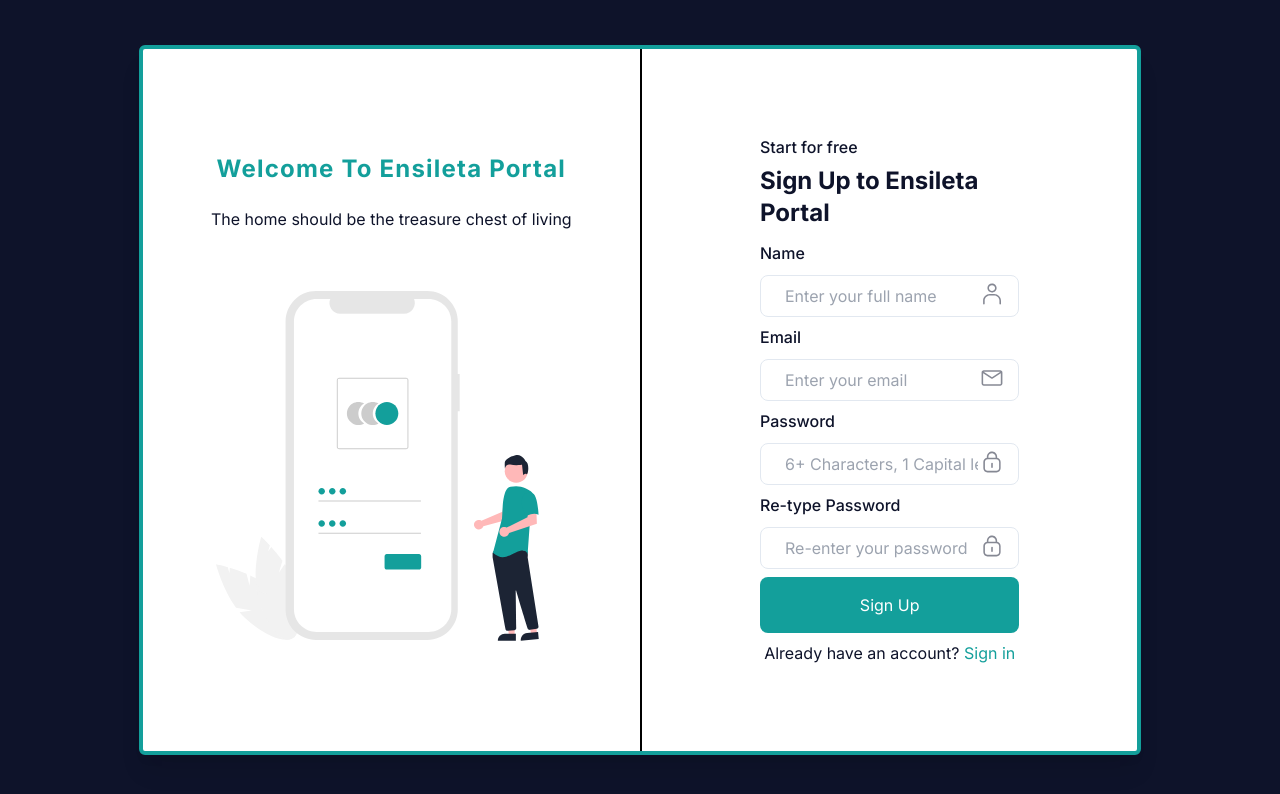
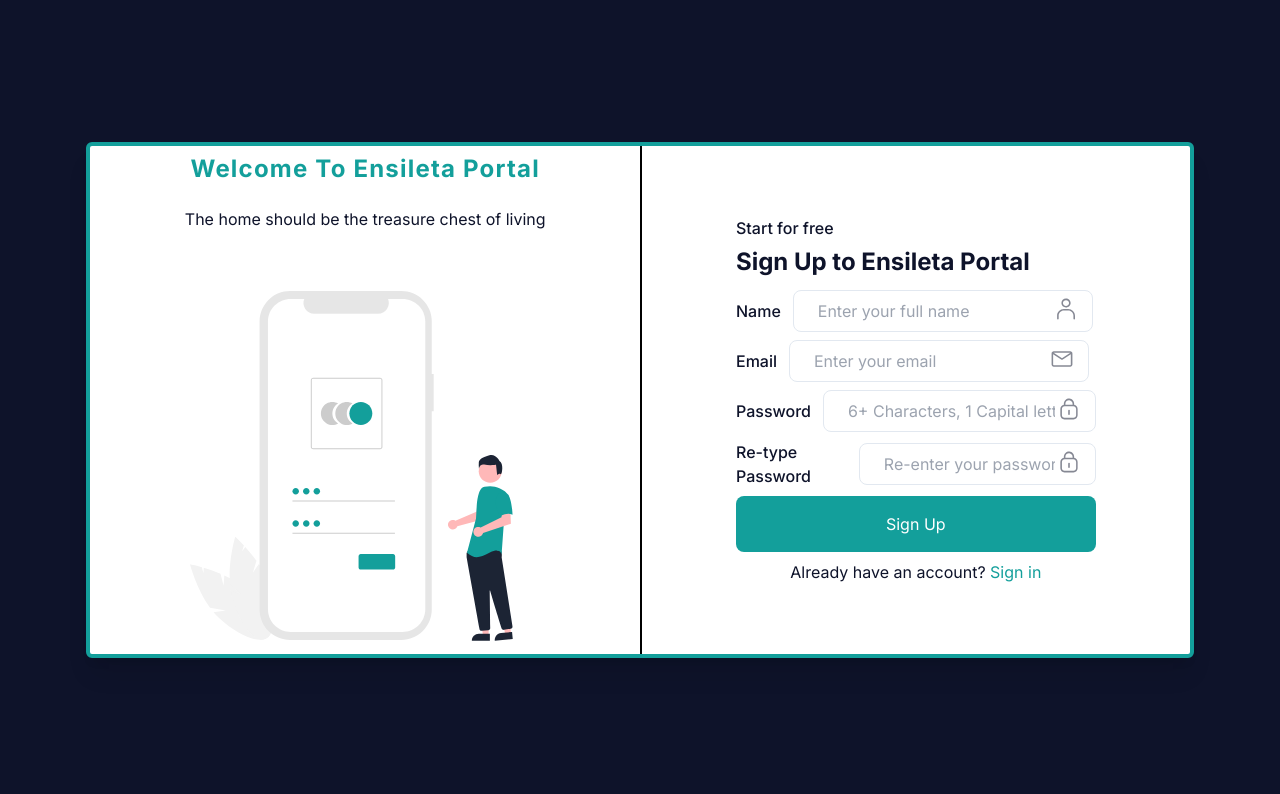
Before and after one commit to prithvi60/ensileta_portal, a Next.js app: page /portal/signup in a window 1280 px wide. Shown: the top 794 px of the page. Built offline with nearby package versions, Linux system fonts and the light colour scheme.

Commit message:
latest update

```diff
--- a/app/api/graphql/route.ts
+++ b/app/api/graphql/route.ts
@@ -1,7 +1,7 @@
 import { ApolloServer } from "@apollo/server";
 import { startServerAndCreateNextHandler } from "@as-integrations/next";
-import { typeDefs } from "@/constants/TypeDefs";
-import { resolvers } from "@/constants/Resolvers";
+import { typeDefs } from "@/lib/TypeDefs";
+import { resolvers } from "@/lib/Resolvers";
 import { NextRequest } from "next/server";
 
 const server = new ApolloServer({ typeDefs, resolvers });
--- a/app/layout.tsx
+++ b/app/layout.tsx
@@ -2,6 +2,7 @@ import type { Metadata } from "next";
 import { Inter } from "next/font/google";
 import "./globals.css";
 import { Providers } from "./Providers";
+import { Toaster } from "react-hot-toast";
 
 const inter = Inter({ subsets: ["latin"] });
 
@@ -19,7 +20,7 @@ export default function RootLayout({
     <html lang="en">
       <body className={inter.className}>
         <Providers>
-          {children}</Providers>
+          {children}<Toaster /></Providers>
       </body>
     </html>
   );
--- a/app/portal/signup/page.tsx
+++ b/app/portal/signup/page.tsx
@@ -1,7 +1,7 @@
 "use client"
 
 import { SignUp } from '@/components/SignUp';
-import { SIGN_UP } from '@/constants/Queries';
+import { SIGN_UP } from '@/lib/Queries';
 import { useMutation } from '@apollo/client';
 import { useState } from 'react';
 const Page = () => {
--- a/components/Header/index.tsx
+++ b/components/Header/index.tsx
@@ -5,7 +5,7 @@ import DropdownNotification from "./DropdownNotification";
 import DropdownUser from "./DropdownUser";
 import Image from "next/image";
 import { useMutation } from "@apollo/client";
-import { SIGN_UP } from "@/constants/Queries";
+import { SIGN_UP } from "@/lib/Queries";
 
 const Header = (props: {
   sidebarOpen: string | boolean | undefined;
--- a/components/SignIn.tsx
+++ b/components/SignIn.tsx
@@ -3,37 +3,79 @@ import { signIn } from 'next-auth/react';
 import Link from 'next/link'
 import { useRouter } from 'next/navigation';
 import React, { useState } from 'react'
+import { zodResolver } from "@hookform/resolvers/zod";
+import { SubmitHandler, useForm } from "react-hook-form";
+import { z } from "zod";
+import toast from 'react-hot-toast';
+
+const schema = z.object({
+    email: z.string().email({ message: "Invalid email address" }),
+    password: z.string().min(6),
+});
+
+type FormFields = z.infer<typeof schema>;
 
 export const SignIn = () => {
-    const [email, setEmail] = useState("");
-    const [password, setPassword] = useState("");
     const router = useRouter();
+    const {
+        register,
+        handleSubmit,
+        setError,
+        formState: { errors, isSubmitting },
+    } = useForm<FormFields>({
+        resolver: zodResolver(schema),
+    });
 
-    const handleSubmit = async (e: React.FormEvent<HTMLFormElement>) => {
-        e.preventDefault();
+    const onSubmit: SubmitHandler<FormFields> = async (data) => {
+        try {
             const result = await signIn("credentials", {
                 redirect: false,
-            email,
-            password,
+                ...data
             });
-
-        // console.log("result", result);
-
-
             if (result?.error) {
-            console.error(result.error);
+                setError("root", { message: result.error });
+                toast.error(result.error, {
+                    position: "top-right",
+                    duration: 3000,
+                    style: {
+                        border: '1px solid #C72422',
+                        padding: '16px',
+                        color: '#C72422',
+                    },
+                    iconTheme: {
+                        primary: '#C72422',
+                        secondary: '#FFFAEE',
+                    },
+                });
             } else {
-            console.log("Logged in successfully");
                 router.push("/portal/dashboard")
+                toast.success('Logged in successfully', {
+                    position: "top-right",
+                    duration: 3000,
+                    style: {
+                        border: '1px solid #139F9B',
+                        padding: '16px',
+                        color: '#139F9B',
+                    },
+                    iconTheme: {
+                        primary: '#139F9B',
+                        secondary: '#FFFAEE',
+                    },
+                });
             }
 
+        } catch (error) {
+            console.error("An unexpected error occurred:", error);
+            setError("root", { message: "An unexpected error occurred" });
+            toast.error("An unexpected error occurred");
+        }
+    };
 
-    }
     return (
         <div className="rounded-md border-4 border-[#139F9B] bg-white shadow-xl m-4">
             <div className="flex flex-wrap items-center">
                 <div className="hidden w-full xl:block xl:w-1/2">
-                    <div className="p-4 sm:px-16 sm:py-8 space-y-5 text-center">
+                    <div className="p-4 sm:px-16 sm:py-0 space-y-5 text-center">
                         <Link className="mb-5.5 inline-block tracking-wider font-sans font-bold text-[#139F9B] text-lg md:text-2xl" href="/">
                             Welcome To Ensileta Portal
                         </Link>
@@ -167,14 +209,14 @@ export const SignIn = () => {
                     </div>
                 </div>
 
-                <div className="w-full p-4 sm:px-16 sm:py-8 xl:w-1/2 xl:border-l-2">
+                <div className="w-full p-4 sm:px-16 sm:py-0 xl:w-1/2 xl:border-l-2">
                     <div className="w-full p-4 sm:p-12.5 xl:p-17.5 text-[#0E132A]">
                         <span className="mb-1.5 block font-medium ">Start for free</span>
                         <h2 className="mb-9 text-2xl font-bold text-[#0E132A] sm:text-title-xl2">
                             Sign In to Ensileta Portal
                         </h2>
 
-                        <form onSubmit={handleSubmit}>
+                        <form onSubmit={handleSubmit(onSubmit)}>
                             <div className="mb-4">
                                 <label className="mb-2.5 block font-medium text-[#0E132A]">
                                     Email
@@ -183,10 +225,10 @@ export const SignIn = () => {
                                     <input
                                         type="email"
                                         placeholder="Enter your email"
-                                        className="w-full rounded-lg border border-stroke bg-transparent py-4 pl-6 pr-10 text-[#0E132A] outline-none focus:border-primary focus-visible:shadow-none"
-                                        required value={email} onChange={(e) => setEmail(e.target.value)} />
+                                        className="w-full rounded-lg border border-stroke bg-transparent py-2 pl-6 pr-10 text-[#0E132A] outline-none focus:border-primary focus-visible:shadow-none"
+                                        {...register("email")} />
 
-                                    <span className="absolute right-4 top-4">
+                                    <span className="absolute right-4 top-2">
                                         <svg
                                             className="fill-current"
                                             width="22"
@@ -204,6 +246,9 @@ export const SignIn = () => {
                                         </svg>
                                     </span>
                                 </div>
+                                {errors.email && (
+                                    <div className="text-[#C72422] mt-1">{errors.email.message}</div>
+                                )}
                             </div>
 
                             <div className="mb-6">
@@ -214,10 +259,10 @@ export const SignIn = () => {
                                     <input
                                         type="password"
                                         placeholder="6+ Characters, 1 Capital letter"
-                                        className="w-full rounded-lg border border-stroke bg-transparent py-4 pl-6 pr-10 text-[#0E132A] outline-none focus:border-primary focus-visible:shadow-none"
-                                        required value={password} onChange={(e) => setPassword(e.target.value)} />
+                                        className="w-full rounded-lg border border-stroke bg-transparent py-2 pl-6 pr-10 text-[#0E132A] outline-none focus:border-primary focus-visible:shadow-none"
+                                        {...register("password")} />
 
-                                    <span className="absolute right-4 top-4">
+                                    <span className="absolute right-4 top-2">
                                         <svg
                                             className="fill-current"
                                             width="22"
@@ -239,17 +284,20 @@ export const SignIn = () => {
                                         </svg>
                                     </span>
                                 </div>
+                                {errors.password && (
+                                    <div className="text-[#C72422] mt-1">{errors.password.message}</div>
+                                )}
                             </div>
 
-                            <div className="mb-5">
-                                <input
+                            {/* <div className=""> */}
+                            <button
+                                disabled={isSubmitting}
                                 type="submit"
-                                    value="Sign In"
-                                    className="w-full cursor-pointer rounded-lg p-4 text-white transition hover:bg-opacity-90 bg-[#139F9B]"
-                                />
-                            </div>
+                                className="w-full cursor-pointer rounded-lg p-4 text-white transition hover:bg-opacity-90 bg-[#139F9B] mb-5"
+                            >{isSubmitting ? "Submitting..." : "Submit"}</button>
+                            {/* </div> */}
 
-                            <div className="mt-6 text-center">
+                            <div className="mt-3 text-center">
                                 <p>
                                     Don’t have any account?{" "}
                                     <Link href="/portal/signup" className="text-[#139F9B] ">
@@ -257,10 +305,12 @@ export const SignIn = () => {
                                     </Link>
                                 </p>
                             </div>
+                            {errors.root && <div className="text-red-500">{errors.root.message}</div>}
                         </form>
                     </div>
                 </div>
             </div>
+
         </div>
     )
 }
--- a/components/SignUp.tsx
+++ b/components/SignUp.tsx
@@ -1,45 +1,118 @@
 "use client"
 
-import { SIGN_UP } from '@/constants/Queries';
+import { SIGN_UP } from '@/lib/Queries';
 import { useMutation } from '@apollo/client';
 import Link from 'next/link'
 import { useRouter } from 'next/navigation';
 import React, { useState } from 'react'
+import { zodResolver } from "@hookform/resolvers/zod";
+import { SubmitHandler, useForm } from "react-hook-form";
+import { z } from "zod";
+import toast from 'react-hot-toast';
 
+const schema = z.object({
+    username: z.string()
+        .min(3, { message: "Username must be at least 3 characters long" })
+        .max(30, { message: "Username must be less than 30 characters" }),
+    email: z.string()
+        .email({ message: "Invalid email address" }),
+    password: z.string()
+        .min(6, { message: "Password must be at least 6 characters long" })
+        .regex(/[A-Z]/, { message: "Password must contain at least one uppercase letter" })
+        .regex(/[a-z]/, { message: "Password must contain at least one lowercase letter" })
+        .regex(/\d/, { message: "Password must contain at least one number" })
+        .regex(/[\W_]/, { message: "Password must contain at least one special character" }),
+    confirmPassword: z.string()
+        .min(6, { message: "Confirm Password must be at least 6 characters long" })
+}).refine(data => data.password === data.confirmPassword, {
+    message: "Passwords don't match",
+    path: ["confirmPassword"]
+});
+
+type FormFields = z.infer<typeof schema>;
 
 export const SignUp = () => {
-    const [username, setUsername] = useState("");
-    const [email, setEmail] = useState("");
-    const [password, setPassword] = useState("");
-    const [confirmPassword, setConfirmPassword] = useState("");
+    const {
+        register,
+        handleSubmit,
+        setError,
+        formState: { errors, isSubmitting },
+    } = useForm<FormFields>({
+        resolver: zodResolver(schema),
+    });
     const router = useRouter();
     const [signUp, { data, loading, error }] = useMutation(SIGN_UP);
 
-    const handleSubmit = async (e: React.FormEvent<HTMLFormElement>) => {
-        e.preventDefault()
-
-
-        if (password !== confirmPassword) {
-            console.error("Passwords do not match");
-            return;
-        }
+    const onSubmit: SubmitHandler<FormFields> = async (data) => {
         try {
-            const result = await signUp({ variables: { username, email, password, confirmPassword } })
+            const result = await signUp({ variables: { ...data } })
 
             if (result) {
                 router.push("/portal/dashboard/customerProfile")
-            }
-        } catch (error) {
-            alert(error);
+                toast.success('Signed up successfully', {
+                    position: "top-right",
+                    duration: 3000,
+                    style: {
+                        border: '1px solid #139F9B',
+                        padding: '16px',
+                        color: '#139F9B',
+                    },
+                    iconTheme: {
+                        primary: '#139F9B',
+                        secondary: '#FFFAEE',
+                    },
+                });
+
+            } else {
+                setError("root", { message: "Invalid Sign Up" });
+                toast.error("Invalid Sign Up", {
+                    position: "top-right",
+                    duration: 3000,
+                    style: {
+                        border: '1px solid #C72422',
+                        padding: '16px',
+                        color: '#C72422',
+                    },
+                    iconTheme: {
+                        primary: '#C72422',
+                        secondary: '#FFFAEE',
+                    },
+                });
+
             }
 
+        } catch (error) {
+            console.error("An unexpected error occurred:", error);
+            setError("root", { message: "An unexpected error occurred" });
+            toast.error("An unexpected error occurred");
         }
+    };
+
+    // const handleSubmit = async (e: React.FormEvent<HTMLFormElement>) => {
+    //     e.preventDefault()
+
+
+    //     if (password !== confirmPassword) {
+    //         console.error("Passwords do not match");
+    //         return;
+    //     }
+    //     try {
+    //         const result = await signUp({ variables: { username, email, password, confirmPassword } })
+
+    //         if (result) {
+    //             router.push("/portal/dashboard/customerProfile")
+    //         }
+    //     } catch (error) {
+    //         alert(error);
+    //     }
+
+    // }
 
     return (
         <div className="rounded-md border-4 border-[#139F9B] bg-white shadow-xl m-4" >
             <div className="flex flex-wrap items-center">
                 <div className="hidden w-full xl:block xl:w-1/2">
-                    <div className="p-4 sm:px-12 sm:py-4 space-y-5 text-center">
+                    <div className="p-4 sm:px-12 sm:py-0 space-y-5 text-center">
                         <div className='mb-10'>
                             <Link className="mb-5.5 inline-block tracking-wider font-sans font-bold text-[#139F9B] text-lg md:text-2xl" href="/">
                                 Welcome To Ensileta Portal
@@ -174,16 +247,17 @@ export const SignUp = () => {
                     </div>
                 </div>
 
-                <div className="w-full p-4 sm:px-12 sm:py-4 xl:w-1/2 xl:border-l-2">
+                <div className="w-full p-4 sm:px-6 sm:py-0 xl:w-1/2 xl:border-l-2">
                     <div className="w-full p-4 sm:p-12.5 xl:p-17.5 text-[#0E132A]">
                         <span className="mb-1.5 block font-medium text-sm md:text-base">Start for free</span>
                         <h2 className="mb-3 text-lg font-bold text-[#0E132A] md:text-2xl">
                             Sign Up to Ensileta Portal
                         </h2>
 
-                        <form className='space-y-2' onSubmit={handleSubmit}>
-                            <div className="">
-                                <label className="mb-1.5 md:mb-2.5 block font-medium text-[#0E132A] text-sm md:text-base">
+                        <form onSubmit={handleSubmit(onSubmit)} className='space-y-2' >
+                            <div className=''>
+                                <div className='flex gap-3 items-center'>
+                                    <label className=" block font-medium text-[#0E132A] text-sm md:text-base">
                                         Name
                                     </label>
                                     <div className="relative">
@@ -191,7 +265,7 @@ export const SignUp = () => {
                                             type="text"
                                             placeholder="Enter your full name"
                                             className="w-full rounded-lg border border-stroke bg-transparent py-2 pl-6 pr-10 text-black outline-none focus:border-primary focus-visible:shadow-none"
-                                        required value={username} onChange={(e) => setUsername(e.target.value)} />
+                                            {...register('username')} />
 
                                         <span className="absolute right-4 top-2">
                                             <svg
@@ -214,10 +288,16 @@ export const SignUp = () => {
                                                 </g>
                                             </svg>
                                         </span>
+
                                     </div>
                                 </div>
-                            <div className="">
-                                <label className="mb-1.5 md:mb-2.5 block font-medium text-[#0E132A] text-sm md:text-base">
+                                {errors.username && (
+                                    <div className="text-[#C72422] text-sm mt-1">{errors.username.message}</div>
+                                )}
+                            </div>
+                            <div>
+                                <div className='flex gap-3 items-center'>
+                                    <label className=" block font-medium text-[#0E132A] text-sm md:text-base">
                                         Email
                                     </label>
                                     <div className="relative">
@@ -225,7 +305,7 @@ export const SignUp = () => {
                                             type="email"
                                             placeholder="Enter your email"
                                             className="w-full rounded-lg border border-stroke bg-transparent py-2 pl-6 pr-10 text-black outline-none focus:border-primary focus-visible:shadow-none"
-                                        required value={email} onChange={(e) => setEmail(e.target.value)}
+                                            {...register('email')}
                                         />
 
                                         <span className="absolute right-4 top-2">
@@ -247,9 +327,14 @@ export const SignUp = () => {
                                         </span>
                                     </div>
                                 </div>
+                                {errors.email && (
+                                    <div className="text-[#C72422] text-sm mt-1">{errors.email.message}</div>
+                                )}
+                            </div>
 
-                            <div className="">
-                                <label className="mb-1.5 md:mb-2.5 block font-medium text-[#0E132A] text-sm md:text-base">
+                            <div>
+                                <div className='flex gap-3 items-center'>
+                                    <label className=" block font-medium text-[#0E132A] text-sm md:text-base">
                                         Password
                                     </label>
                                     <div className="relative">
@@ -257,7 +342,7 @@ export const SignUp = () => {
                                             type="password"
                                             placeholder="6+ Characters, 1 Capital letter"
                                             className="w-full rounded-lg border border-stroke bg-transparent py-2 pl-6 pr-10 text-black outline-none focus:border-primary focus-visible:shadow-none"
-                                        required value={password} onChange={(e) => setPassword(e.target.value)} />
+                                            {...register('password')} />
 
                                         <span className="absolute right-4 top-2">
                                             <svg
@@ -282,9 +367,14 @@ export const SignUp = () => {
                                         </span>
                                     </div>
                                 </div>
+                                {errors.password && (
+                                    <div className="text-[#C72422] text-sm mt-1">{errors.password.message}</div>
+                                )}
+                            </div>
 
-                            <div className="">
-                                <label className="mb-1.5 md:mb-2.5 block font-medium text-[#0E132A] text-sm md:text-base">
+                            <div>
+                                <div className='flex gap-3 items-center'>
+                                    <label className=" block font-medium text-[#0E132A] text-sm md:text-base">
                                         Re-type Password
                                     </label>
                                     <div className="relative">
@@ -292,7 +382,7 @@ export const SignUp = () => {
                                             type="password"
                                             placeholder="Re-enter your password"
                                             className="w-full rounded-lg border border-stroke bg-transparent py-2 pl-6 pr-10 text-black outline-none focus:border-primary focus-visible:shadow-none"
-                                        required value={confirmPassword} onChange={(e) => setConfirmPassword(e.target.value)} />
+                                            {...register('confirmPassword')} />
 
                                         <span className="absolute right-4 top-2">
                                             <svg
@@ -317,13 +407,19 @@ export const SignUp = () => {
                                         </span>
                                     </div>
                                 </div>
+                                {errors.confirmPassword && (
+                                    <div className="text-[#C72422] text-sm mt-1">{errors.confirmPassword.message}</div>
+                                )}
+                            </div>
 
-                            <div className="">
-                                <input
+                            <div>
+                                <button
+                                    disabled={isSubmitting}
                                     type="submit"
-                                    value="Sign Up"
                                     className="w-full cursor-pointer rounded-lg p-4 text-white transition hover:bg-opacity-90 bg-[#139F9B]"
-                                />
+                                >
+                                    {isSubmitting ? "Submitting..." : "Sign Up"}
+                                </button>
                             </div>
 
                             <div className="mt-6 text-center">
--- a/constants/TypeDefs.ts
+++ b/lib/TypeDefs.ts
@@ -7,7 +7,7 @@ export const typeDefs = `#graphql
 
   type Query {
     users: [User!]!
-    user: User
+    userProfile: User!
   }
 
   type Mutation {
--- a/package.json
+++ b/package.json
@@ -12,6 +12,7 @@
     "@apollo/client": "^3.11.7",
     "@apollo/server": "^4.11.0",
     "@as-integrations/next": "^3.1.0",
+    "@hookform/resolvers": "^3.9.0",
     "@neondatabase/serverless": "^0.9.5",
     "@next-auth/prisma-adapter": "^1.0.7",
     "@prisma/adapter-neon": "^5.19.1",
@@ -25,7 +26,10 @@
     "next-auth": "^4.24.7",
     "react": "^18",
     "react-dom": "^18",
-    "ws": "^8.18.0"
+    "react-hook-form": "^7.53.0",
+    "react-hot-toast": "^2.4.1",
+    "ws": "^8.18.0",
+    "zod": "^3.23.8"
   },
   "devDependencies": {
     "@types/bcryptjs": "^2.4.6",
```
Also changed, not shown: app/portal/dashboard/customerProfile/page.tsx (+10 -6 lines), components/Header/DropdownUser.tsx (+6 -8 lines), lib/Queries.ts (renamed from constants/Queries.ts, +4 -4 lines), lib/Resolvers.ts (renamed from constants/Resolvers.ts, +26 -3 lines), 1 other file (tests, documents, lock files or other folders). Lines whose indentation alone changed are shown as unchanged.
